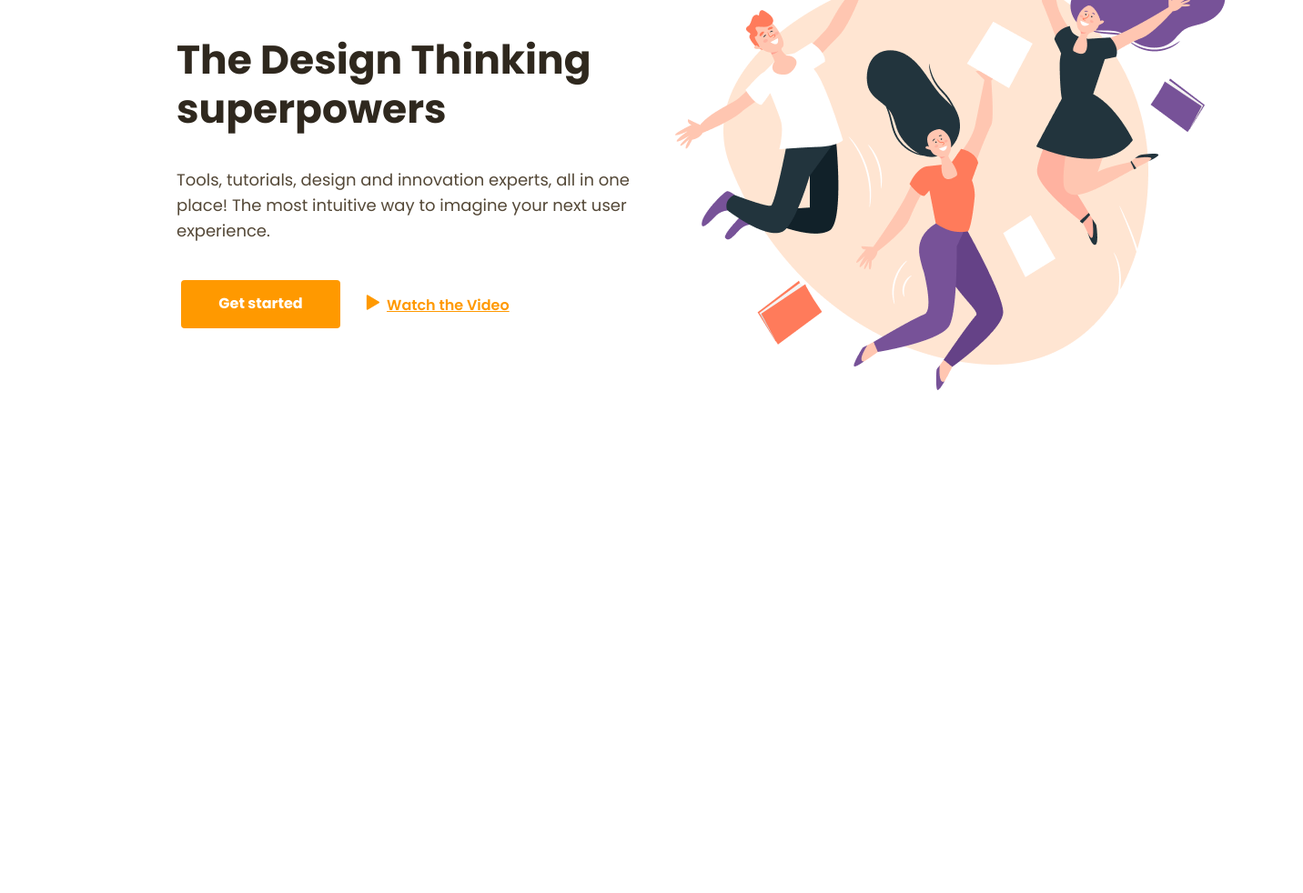
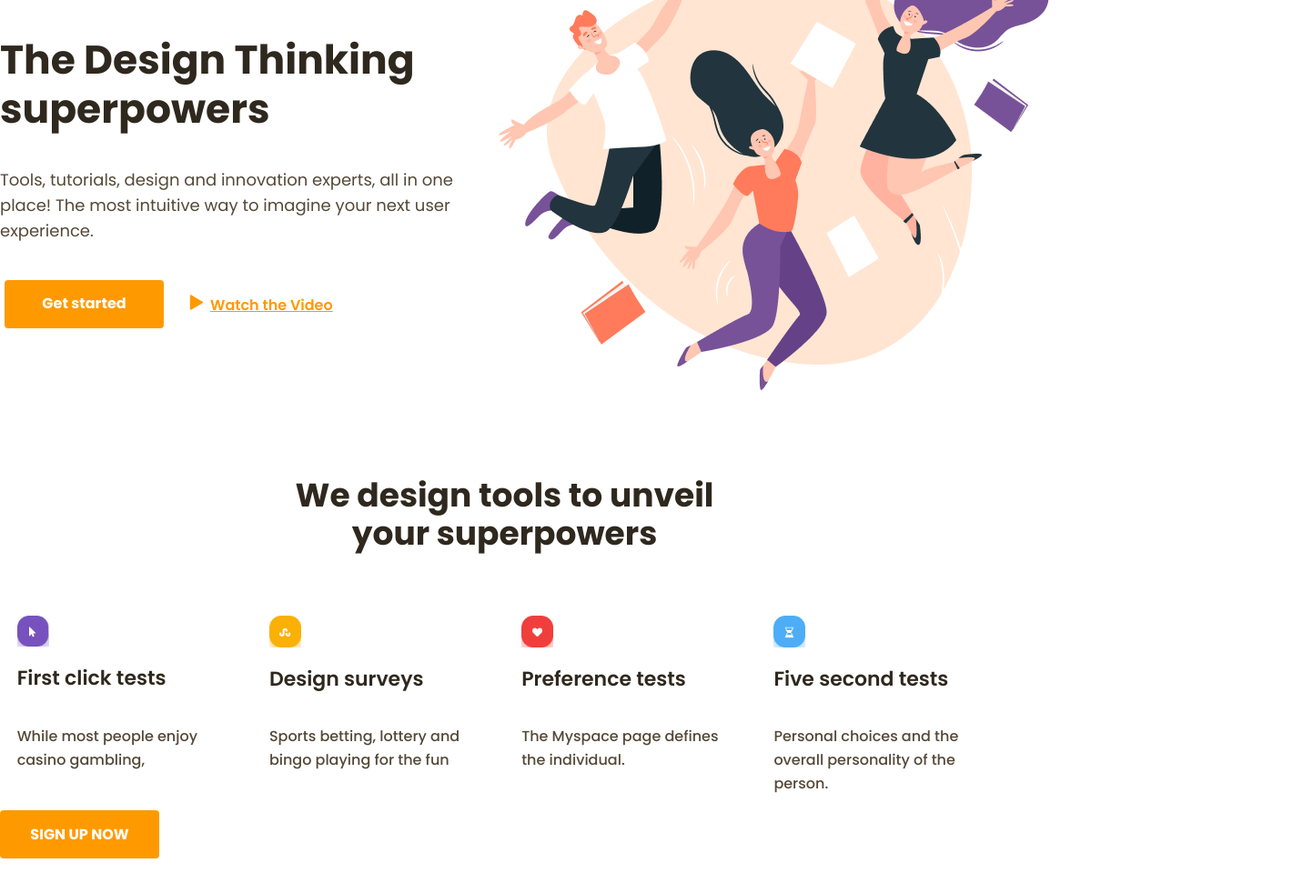
Before and after one commit to SaskiaVdZ/productly-lesson6, a plain HTML site: page index.html in a window 1280 px wide. Shown: the part 196-1178 px from the top of the page at 91% size, 1432 px wide, since content can reach past the window. Before the commit the page ends 800 px from the top, so only its background shows below. Drawn offline with nearby package versions, Linux system fonts and the light colour scheme.

Commit message:
section2

```diff
--- a/css/index.css
+++ b/css/index.css
@@ -1,14 +1,13 @@
 body {
-    margin: 0;
+    margin: 0 auto;
     background-color: #FFFFFF;
+    width: 1400px;
 }
 
 .container {
     display: flex;
     flex-direction: column;
-    width: 1109px;
-    margin-left: 50px;
-    margin-right: 50px;
+    width: 1100px;
 
 }
 
@@ -16,15 +15,16 @@ header {
     display: flex;
     flex-direction: row;
     align-items: center;
-    margin-left: 144px;
+
 }
 
 nav {
     display: flex;
     flex-direction: row;
-    justify-content: space-around;
+    justify-content: flex-end;
     align-items: center;
-    margin-left: 320px;
+    margin-left: 200px; /*take margin out*/
+
 }
 
 ul {
@@ -86,12 +86,13 @@ li {
     display: flex;
     flex-direction: row;
     align-items: center;
-    margin-left: 144px;
     width: 1109px;
     margin-top: 30px;
+    margin-bottom: 30px;
 }
 
 .first
+
 
 .textbox-one {
     width: 518px;
@@ -156,3 +157,70 @@ li {
     align-items: center;
     margin: 5px;
 }
+
+.second {
+   display: block;
+    width: 1109px;
+    margin-top: 30px;
+}
+
+.cards {
+ display: flex;
+ flex-direction: row;
+ align-items: flex-start;
+ justify-content: space-around;
+}
+
+.card {
+    display: flex;
+    flex-direction: column;
+    align-items: flex-start;
+    margin-top: 40px;
+   }
+
+
+.second .icon {
+    max-width: 35px;
+    max-height: 35px;
+}
+
+.second h2 {
+    color: #2F281E;
+    font-size: 36px;
+    font-family:'Poppins', sans-serif;
+    font-weight: 700;
+    text-align: center;
+
+}
+
+.second h3 {
+    color: #2F281E;
+    font-size: 22px;
+    font-family:'Poppins', sans-serif;
+    font-weight: 600;
+
+}
+
+.second p {
+    color: #544837;
+    font-size: 16px;
+    font-family:'Poppins', sans-serif;
+    font-weight: 500;
+    line-height: 26px;
+    width: 240px;
+
+}
+
+.signUpNow {
+    background-color: #FF9900;
+    color: #FFFFFF;
+    border-radius: 4px;
+    border: none;
+    width: 175px;
+    height: 53px;
+    color: white;
+    font-size: 16px;
+    font-family:'Poppins', sans-serif;
+    font-weight: 700;
+    text-align: center; /*needs centering*/
+}
--- a/index.html
+++ b/index.html
@@ -41,11 +41,38 @@
             </div>
         </div>
 
+        <div class="section second">
+            <h2>We design tools to unveil <br>your superpowers</h2>
+            <div class="cards">
+            <div class="card one">
+                <img src="img/icon bd purple.png" class="icon">
+                <h3>First click tests</h3>
+                <p>While most people enjoy casino gambling,</p>
+            </div>
 
+            <div class="card two">
+                <img src="img/icon bd yellow.png" class="icon">
+                <h3>Design surveys</h3>
+                <p>Sports betting, lottery and bingo playing for the fun</p>
+            </div>
 
+            <div class="card three">
+                <img src="img/icon bd red.png" class="icon">
+                <h3>Preference tests</h3>
+                <p>The Myspace page defines the individual.</p>
+            </div>
 
+            <div class="card four">
+                <img src="img/icon bd blue.png" class="icon">
+                <h3>Five second tests</h3>
+                <p>Personal choices and the overall personality of the person.
+                </p>
+               </div>
+            </div>
 
-        <div class="section second"></div>
+                <button type="button" class="signUpNow">SIGN UP NOW</button>
+        </div>
+        <div></div>
 
 
 
```
Also changed, not shown: img/icon bd blue.png (added), img/icon bd purple.png (added), img/icon bd red.png (added), img/icon bd yellow.png (added), img/icon bd.png (added).
